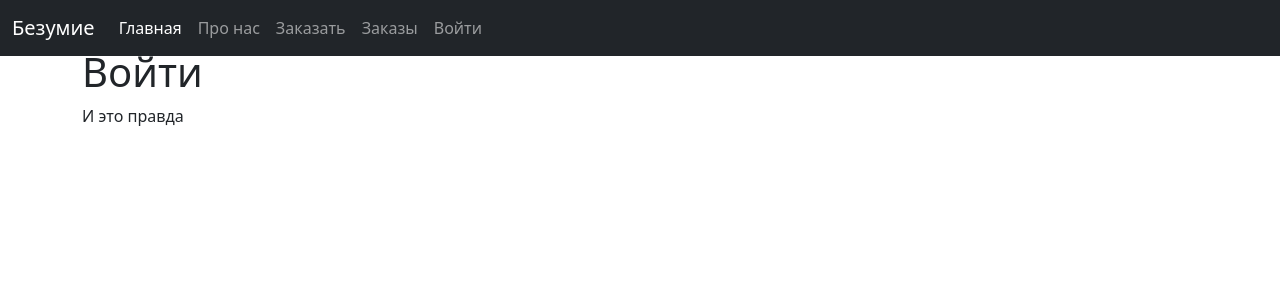
After one commit to AlexeyMuratov2/first_site, a Django app: template members/templates/authenticate/login.html in a window 1280 px wide. The commit adds this page. Shown: the top 300 px of the page. Run offline with Django 4.2, Linux system fonts and the light colour scheme; the template is opened without the code that fills it, so the values that code supplies are empty.

Commit message:
add login

```diff
--- a/main/templates/main/base.html
+++ b/main/templates/main/base.html
@@ -29,6 +29,9 @@
           <li class="nav-item">
             <a class="nav-link" href="{% url 'orders' %}">Заказы</a>
           </li>
+          <li class="nav-item">
+            <a class="nav-link" href="{% url 'login' %}">Войти</a>
+          </li>
 
         </ul>
       </div>
--- /dev/null
+++ b/members/templates/authenticate/login.html
@@ -0,0 +1,10 @@
+{% extends 'main/base.html' %}
+
+{% block title %}
+Войти
+{% endblock %}
+
+{% block content %}
+    <h1>Войти</h1>
+    <p>И это правда</p>
+{% endblock %}
--- /dev/null
+++ b/members/urls.py
@@ -0,0 +1,6 @@
+from django.urls import path
+from . import views
+
+urlpatterns = [
+    path('login_user', views.login_user, name = 'login')
+]
--- a/mysite/settings.py
+++ b/mysite/settings.py
@@ -40,6 +40,7 @@ INSTALLED_APPS = [
     'django.contrib.staticfiles',
     'main',
     'aboutus',
+    'members',
 ]
 
 MIDDLEWARE = [
--- a/mysite/urls.py
+++ b/mysite/urls.py
@@ -20,4 +20,6 @@ from django.urls import path, include
 urlpatterns = [
     path('admin/', admin.site.urls),
     path('', include('main.urls')),
+    path('/members', include('django.contrib.auth.urls')),
+    path('/members', include('members.urls'))
 ]
```
